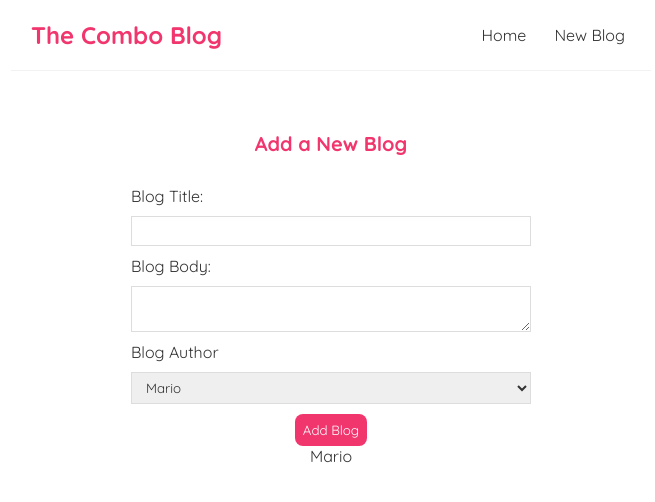
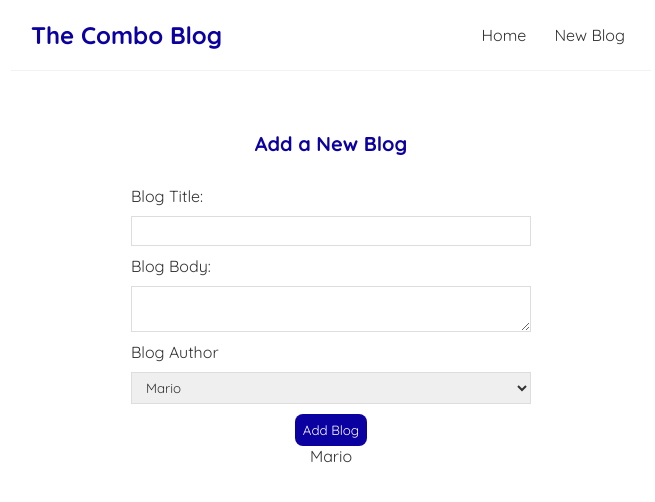
Before and after one commit to Ozioma45/Combo_blog-React, a React (Vite) app: page /create in a window 1280 px wide. Shown: the top 502 px of the page, without its empty margins (309-964 px from the left). Built offline with nearby package versions, Linux system fonts and the light colour scheme.

Commit message:
changed the primary color of the page

```diff
--- a/src/index.css
+++ b/src/index.css
@@ -15,7 +15,7 @@
   border-bottom: 1px solid #f2f2f2;
 }
 .navbar h1 {
-  color: #f1356d;
+  color: #0b00a0;
 }
 .navbar .links {
   margin-left: auto;
@@ -26,7 +26,7 @@
   padding: 6px;
 }
 .navbar a:hover {
-  color: #f1356d;
+  color: #0b00a0;
 }
 .content {
   max-width: 600px;
@@ -45,7 +45,7 @@
 }
 .blog-preview h2 {
   font-size: 20px;
-  color: #f1356d;
+  color: #0b00a0;
   margin-bottom: 8px;
 }
 
@@ -56,14 +56,14 @@
 /* blog details page */
 .blog-detail h2 {
   font-size: 20px;
-  color: #f1356d;
+  color: #0b00a0;
   margin-bottom: 10px;
 }
 .blog-detail div {
   margin: 20px 0;
 }
 .blog-detail button {
-  background: #f1356d;
+  background: #0b00a0;
   color: #fff;
   border: 0;
   padding: 8px;
@@ -83,7 +83,7 @@
 }
 .create h2 {
   font-size: 20px;
-  color: #f1356d;
+  color: #0b00a0;
   margin-bottom: 30px;
 }
 .create input,
@@ -97,7 +97,7 @@
   display: block;
 }
 .create button {
-  background: #f1356d;
+  background: #0b00a0;
   color: #fff;
   border: 0;
   padding: 8px;
@@ -117,7 +117,7 @@
 }
 .create h2 {
   font-size: 20px;
-  color: #f1356d;
+  color: #0b00a0;
   margin-bottom: 30px;
 }
 .create input,
@@ -131,7 +131,7 @@
   display: block;
 }
 .create button {
-  background: #f1356d;
+  background: #0b00a0;
   color: #fff;
   border: 0;
   padding: 8px;
```
